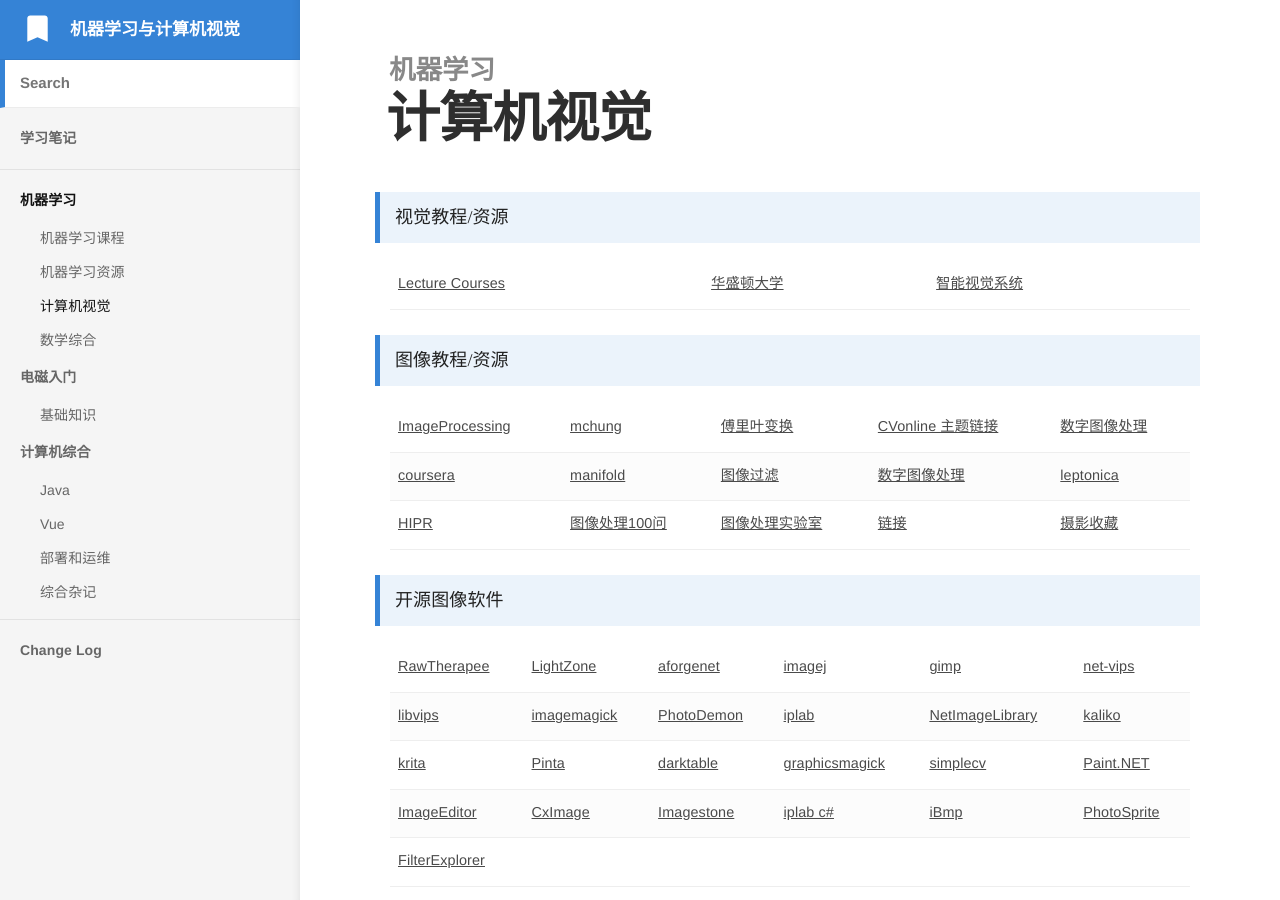
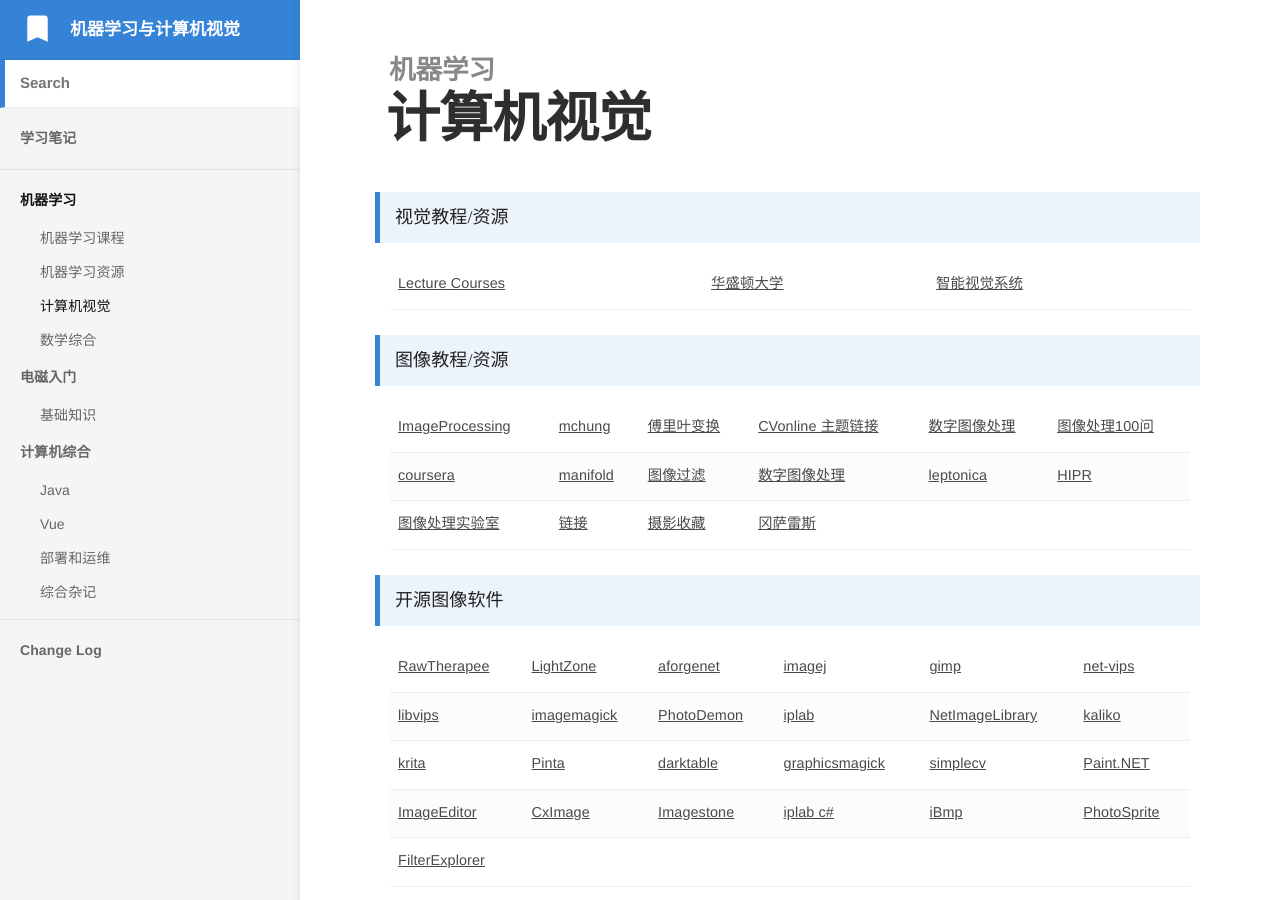
Before and after one commit to bashendixie/Machine_Learning_Notes, a Jekyll site: the page built from _docs/1、机器学习/计算机视觉.md, in a window 1280 px wide and 900 px high. Built offline with Jekyll 4.4.1, drawn with Linux system fonts in a browser that asks for light colours; some web fonts are replaced.

Commit message:
no message

```diff
--- a/_docs/1、机器学习/计算机视觉.md
+++ b/_docs/1、机器学习/计算机视觉.md
@@ -40,6 +40,9 @@ order: 3
 			<td>
 				<a href="https://www.tutorialspoint.com/dip/index.htm">数字图像处理</a>
 			</td>
+			<td>
+				<a href="https://gitee.com/mengfansheng163/ImageProcessing100Wen">图像处理100问</a>
+			</td>
 		</tr>
 		<tr>
 			<td>
@@ -57,14 +60,11 @@ order: 3
 			<td>
 				<a href="http://www.leptonica.org/">leptonica</a>
 			</td>
-		</tr>
-		<tr>
 			<td>
 				<a href="https://homepages.inf.ed.ac.uk/rbf/HIPR2/welcome.htm">HIPR</a>
 			</td>
-			<td>
-				<a href="https://gitee.com/mengfansheng163/ImageProcessing100Wen">图像处理100问</a>
-			</td>
+		</tr>
+		<tr>
 			<td>
 				<a href="http://www.mipl.ee.psu.edu/manuals/vfx/vfxman/vfxman.html">图像处理实验室</a>
 			</td>
@@ -74,6 +74,10 @@ order: 3
 			<td>
 				<a href="http://www.vintagephoto.tv/mb.shtml">摄影收藏</a>
 			</td>
+			<td>
+				<a href="https://www.imageprocessingplace.com/">冈萨雷斯</a>
+			</td>
+
 		</tr>
 	</tbody>
 </table>
```
